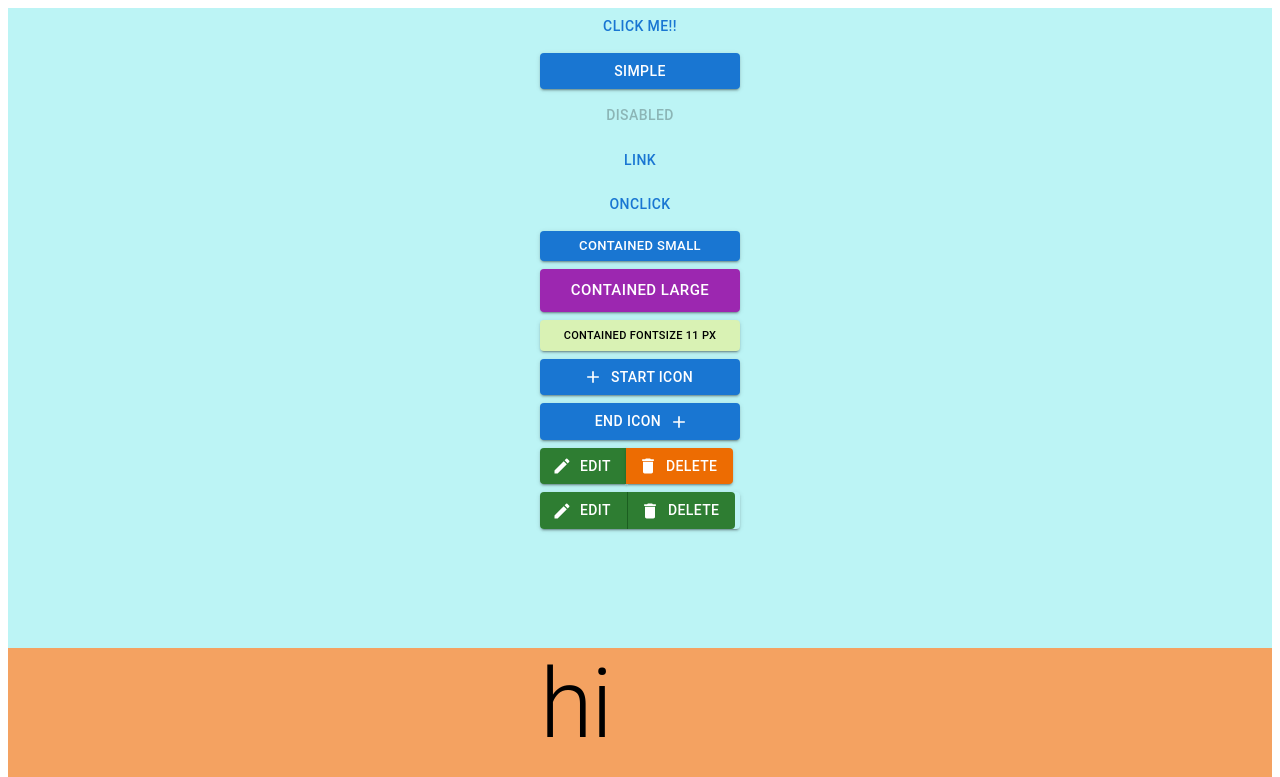
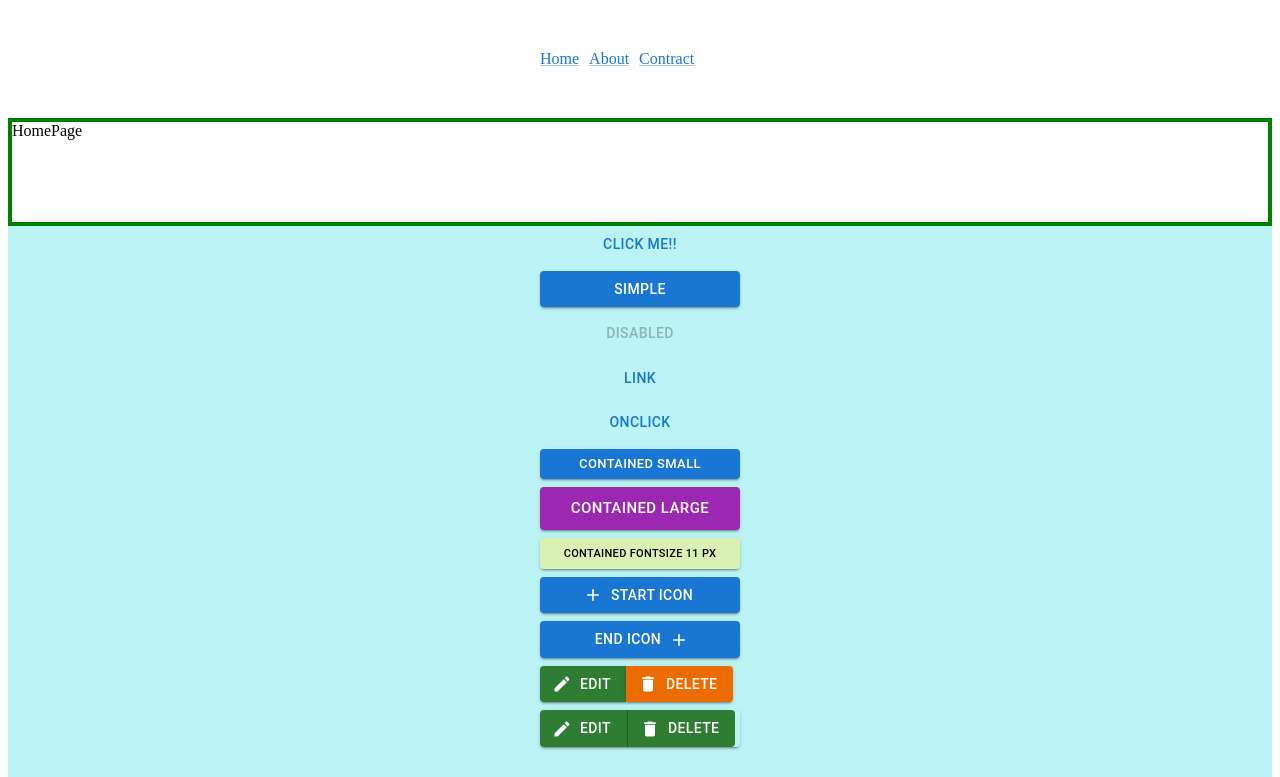
Before and after one commit to neerajxp/Material-UI-Components, a React (Vite) app: page / in a window 1280 px wide. Shown: the top 777 px of the page. Built offline with nearby package versions, Linux system fonts and the light colour scheme.

Commit message:
code change done

```diff
--- a/src/App.tsx
+++ b/src/App.tsx
@@ -1,20 +1,35 @@
-import { useState } from "react";
-import reactLogo from "./assets/react.svg";
-import viteLogo from "/vite.svg";
 //import "./App.css";
 import ButtonComponent from "./components/ButtonComponent";
 import PaperComponent from "./components/PaperComponent";
 import TypographyComponent from "./components/TypographyComponent";
 import BoxComponent from "./components/BoxComponent";
 import DividerComponent from "./components/DividerComponent";
+import LinkComponent from "./components/LinkComponent";
+import Box from "@mui/material/Box";
+import { BrowserRouter, Routes, Route } from "react-router-dom";
+import HomePage from "./pages/HomePage";
+import AboutPage from "./pages/AboutPage";
+import ContactPage from "./pages/ContactPage";
+import MuiLink from "./components/LinkComponent";
+import { green } from "@mui/material/colors";
 
 function App() {
-  const [count, setCount] = useState(0);
-
   return (
     <>
+      <BrowserRouter>
+        <Box>
+          <MuiLink />
+          <Box height="100px" border={4} borderColor="green">
+            <Routes>
+              <Route index element={<HomePage />} />
+              <Route path="about" element={<AboutPage />} />
+              <Route path="contact" element={<ContactPage />} />
+            </Routes>
+          </Box>
+        </Box>
+      </BrowserRouter>
+
       <ButtonComponent></ButtonComponent>
-
       <TypographyComponent></TypographyComponent>
       <BoxComponent></BoxComponent>
       <DividerComponent></DividerComponent>
--- /dev/null
+++ b/src/components/LinkComponent.tsx
@@ -0,0 +1,40 @@
+import Stack from "@mui/material/Stack";
+import React from "react";
+import Box from "@mui/material/Box";
+import Link from "@mui/material/Link";
+import { Link as RouterLink } from "react-router-dom";
+
+export default function LinkComponent() {
+  return (
+    <Box>
+      <Box>
+        <Stack sx={{ width: "200px", margin: "50px auto" }} spacing={1}>
+          {/* <Link> Default Link</Link>
+          <Link underline="none"> Underline none</Link>
+          <Link underline="hover"> Underline hover</Link>
+          <Link underline="always"> Underline always</Link>
+          <Link color="error" variant="h5">
+            {" "}
+            Underline always
+          </Link>
+          <Link href="http://www.google.com"> Google Link</Link>
+          <Link target="_blank" rel="noopener">
+            {" "}
+            Target Blank
+          </Link> */}
+          <Box sx={{ display: "flex", flexDirection: "row", gap: "10px" }}>
+            <Link component={RouterLink} to="/">
+              Home
+            </Link>
+            <Link component={RouterLink} to="about">
+              About
+            </Link>
+            <Link component={RouterLink} to="contact">
+              Contract
+            </Link>
+          </Box>
+        </Stack>
+      </Box>
+    </Box>
+  );
+}
--- /dev/null
+++ b/src/pages/AboutPage.tsx
@@ -0,0 +1,5 @@
+import React from "react";
+
+export default function AboutPage() {
+  return <div>AboutPage</div>;
+}
--- /dev/null
+++ b/src/pages/ContactPage.tsx
@@ -0,0 +1,5 @@
+import React from "react";
+
+export default function ContactPage() {
+  return <div>ContactPage</div>;
+}
--- /dev/null
+++ b/src/pages/HomePage.tsx
@@ -0,0 +1,5 @@
+import React from "react";
+
+export default function HomePage() {
+  return <div>HomePage</div>;
+}
```
